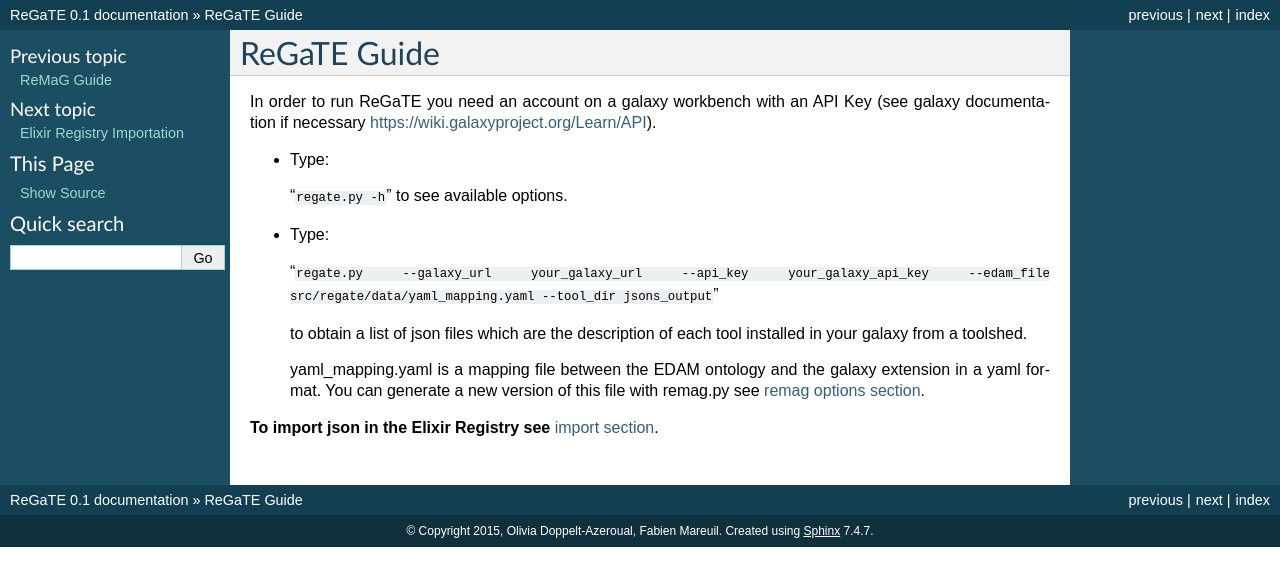
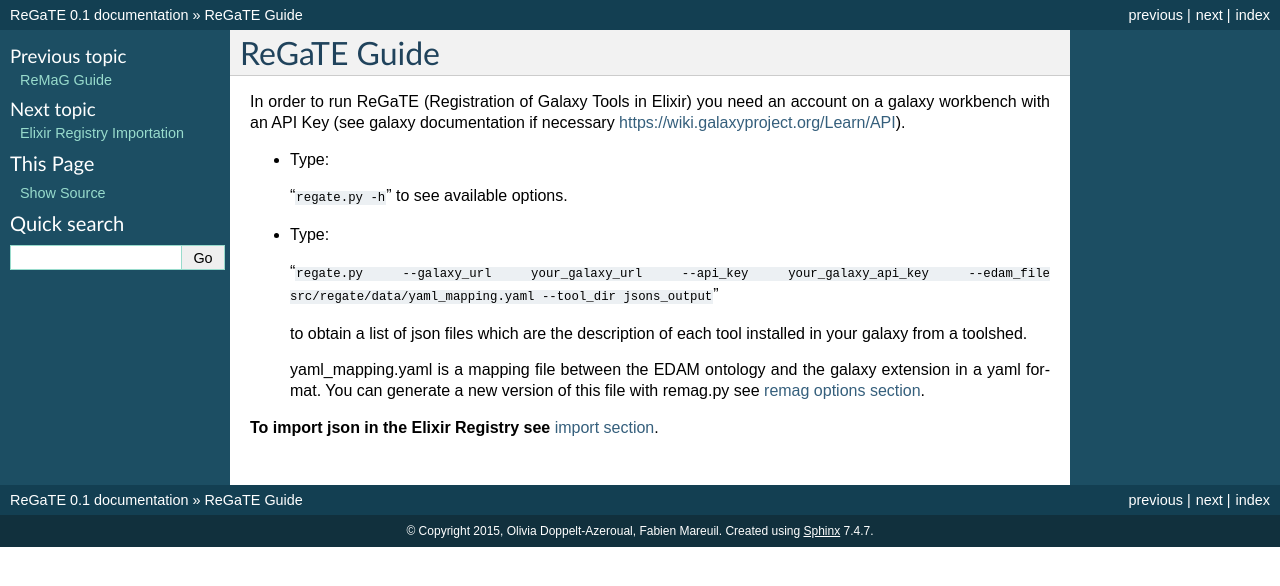
Before and after one commit to C3BI-pasteur-fr/ReGaTE, a Sphinx documentation site: the page built from doc/regate.rst, in a window 1280 px wide. Shown: the top 586 px of the page. Built offline with Sphinx 7.4.7, drawn with Linux system fonts in a browser that asks for light colours.

Commit message:
Addition remag, regate definition

```diff
--- a/doc/regate.rst
+++ b/doc/regate.rst
@@ -12,7 +12,7 @@ ReGaTE Guide
 ************
 
 
-In order to run ReGaTE you need an account on a galaxy workbench with an API Key (see galaxy documentation if necessary https://wiki.galaxyproject.org/Learn/API).
+In order to run ReGaTE (Registration of Galaxy Tools in Elixir) you need an account on a galaxy workbench with an API Key (see galaxy documentation if necessary https://wiki.galaxyproject.org/Learn/API).
 
 * Type:
 
--- a/doc/remag.rst
+++ b/doc/remag.rst
@@ -12,7 +12,7 @@ ReMaG Guide
 ***********
 
 
-In order to run ReMaG you need a description file of the EDAM ontology in the owl format https://github.com/edamontology/edamontology.git, EDAM_X.owl file.
+In order to run ReMaG (Registry Mapping Galaxy) you need a description file of the EDAM ontology in the owl format https://github.com/edamontology/edamontology.git, EDAM_X.owl file.
 
 * Type:
 
```
